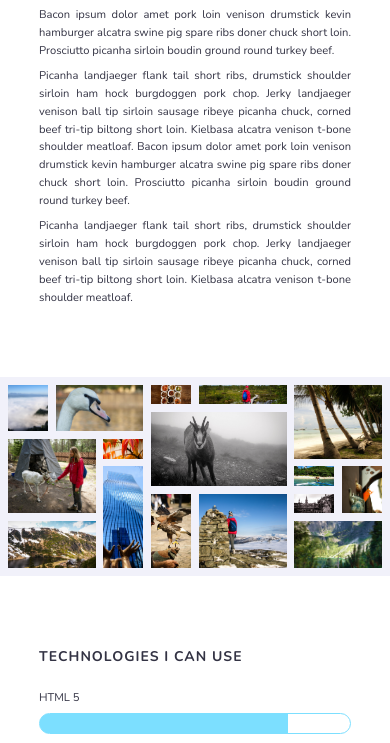
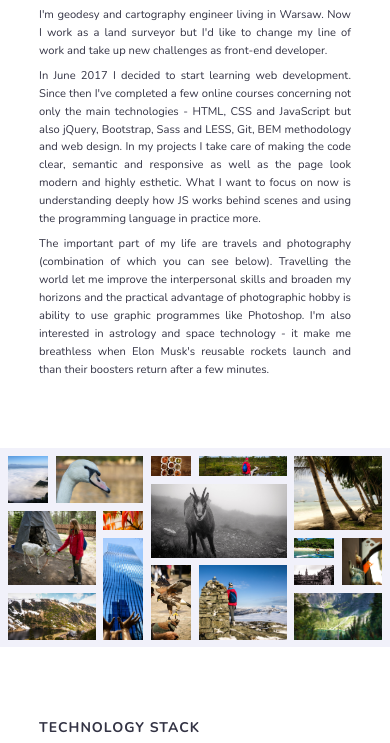
Before and after one commit to jaszczurra/jaszczurra.github.io, a website: page index.html in a window 390 px wide. Shown: the part 1118-1861 px from the top of the page. Drawn offline with nearby package versions, Linux system fonts and the light colour scheme; files whose address does not match are found by name.

Commit message:
v1 responsive

```diff
--- a/index.html
+++ b/index.html
@@ -48,28 +48,24 @@
             </figure>
             <div class="about__content">
                 <p class="about__paragraph">
-                    Bacon ipsum dolor amet pork loin venison drumstick
-                    kevin hamburger alcatra swine pig spare ribs doner
-                    chuck short loin. Prosciutto picanha sirloin boudin
-                    ground round turkey beef.
+                    I'm geodesy and cartography engineer living in Warsaw.
+                    Now I work as a land surveyor but I'd like to change my
+                    line of work and take up new challenges as front-end developer.
                 </p>
                 <p class="about__paragraph">
-                    Picanha landjaeger flank
-                    tail short ribs, drumstick shoulder sirloin ham hock
-                    burgdoggen pork chop. Jerky landjaeger venison ball
-                    tip sirloin sausage ribeye picanha chuck, corned beef
-                    tri-tip biltong short loin. Kielbasa alcatra venison t-bone shoulder meatloaf.
-                    Bacon ipsum dolor amet pork loin venison drumstick
-                    kevin hamburger alcatra swine pig spare ribs doner
-                    chuck short loin. Prosciutto picanha sirloin boudin
-                    ground round turkey beef.
+                    In June 2017 I decided to start learning web development. Since then
+                    I've completed a few online courses concerning not only the main technologies -
+                    HTML, CSS and JavaScript but also jQuery, Bootstrap, Sass and LESS, Git, BEM methodology and web design.
+                    In my projects I take care of making the code clear, semantic and responsive
+                    as well as the page look modern and highly esthetic. What I want to focus on now is understanding
+                    deeply how JS works behind scenes and using the programming language in practice more.
                 </p>
                 <p class="about__paragraph">
-                    Picanha landjaeger flank
-                    tail short ribs, drumstick shoulder sirloin ham hock
-                    burgdoggen pork chop. Jerky landjaeger venison ball
-                    tip sirloin sausage ribeye picanha chuck, corned beef
-                    tri-tip biltong short loin. Kielbasa alcatra venison t-bone shoulder meatloaf.
+                    The important part of my life are travels and photography (combination of which you can see below).
+                    Travelling the world let me improve the interpersonal skills and broaden my horizons and the practical
+                    advantage of photographic hobby is ability to use graphic programmes like Photoshop.  I'm also interested in
+                    astrology and space technology - it make me breathless when Elon Musk's reusable rockets launch and than their
+                    boosters return after a few minutes.
                 </p>
             </div>
         </section>
@@ -128,7 +124,7 @@
         <section class="abilities" id="abilities">
             <div class="abilities-known mb-lg">
                 <h3 class="heading-3 mb-md">
-                    Technologies I can use
+                    Technology stack
                 </h3>
                 <ul class="abilities-known__list">
                     <li class="abilities-known__item">
```
Also changed, not shown: img/proj-agencylandingpage.png, 1 other file.
